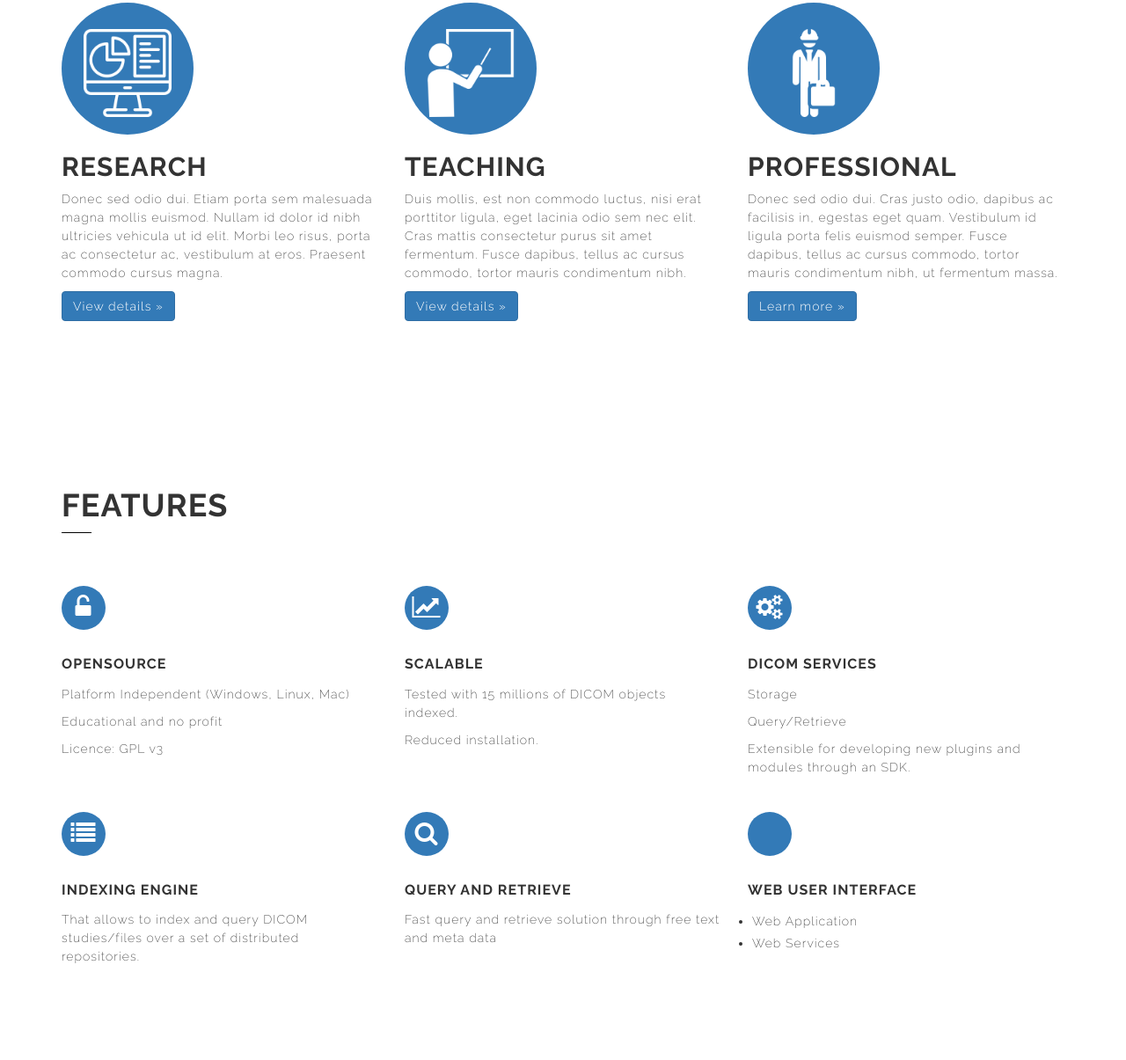
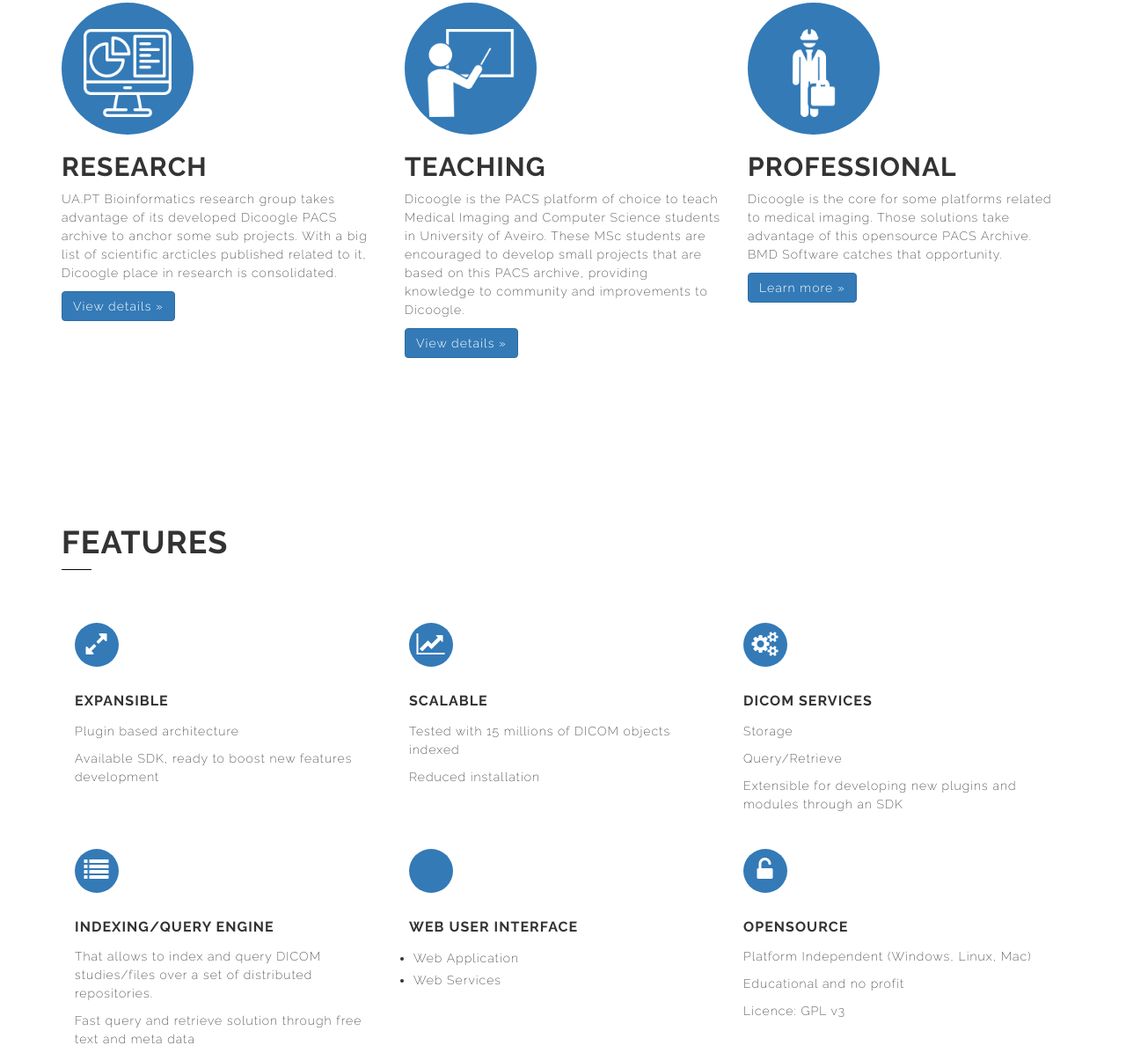
Before and after one commit to rlebre/dicoogle-website-dicoogle, a website: page index.html in a window 1280 px wide. Shown: the part 1254-2459 px from the top of the page at 88% size. Drawn offline with Linux system fonts and the light colour scheme.

Commit message:
updated features fixed language issues

```diff
--- a/index.html
+++ b/index.html
@@ -78,7 +78,7 @@
 					<div class="carousel-caption container">
 						<div class="row">
 							<div class="col-sm-7">
-								<h1>Easy Developement due</h1>
+								<h1>Easy Developement due to</h1>
 								<h2>Plugin Architecture</h2>
 								<p>A plugin architecture allowing the development and expansion of the base functionalities.</p>
 							</div>
@@ -155,8 +155,9 @@
 					<div class="circletag">
 						<img src="images/applications/research_icon.png" alt="Research" width="100" height="100"></div>
 					<h2>Research</h2>
-					<p>Donec sed odio dui. Etiam porta sem malesuada magna mollis euismod. Nullam id dolor id nibh ultricies vehicula ut id
-						elit. Morbi leo risus, porta ac consectetur ac, vestibulum at eros. Praesent commodo cursus magna.</p>
+					<p>UA.PT Bioinformatics research group takes advantage of its developed Dicoogle PACS archive to anchor some sub projects.
+						With a big list of scientific arcticles published related to it, Dicoogle place in research is consolidated.
+					</p>
 					<p><a class="btn btn-primary" href="#" role="button">View details &raquo;</a></p>
 				</div>
 				<div class="col-md-4">
@@ -164,8 +165,10 @@
 						<img class="image-center" src="images/applications/teaching_icon.png" alt="Teaching" width="100" height="100">
 					</div>
 					<h2>Teaching</h2>
-					<p>Duis mollis, est non commodo luctus, nisi erat porttitor ligula, eget lacinia odio sem nec elit. Cras mattis consectetur
-						purus sit amet fermentum. Fusce dapibus, tellus ac cursus commodo, tortor mauris condimentum nibh.
+					<p>
+						Dicoogle is the PACS platform of choice to teach Medical Imaging and Computer Science students in University of Aveiro. These
+						MSc students are encouraged to develop small projects that are based on this PACS archive, providing knowledge to community
+						and improvements to Dicoogle.
 					</p>
 					<p><a class="btn btn-primary" href="#" role="button">View details &raquo;</a></p>
 				</div>
@@ -173,10 +176,10 @@
 					<div class="circletag">
 						<img class="image-center" src="images/applications/professional_icon.png" alt="Professional" width="100" height="100"></div>
 					<h2>Professional</h2>
-					<p>Donec sed odio dui. Cras justo odio, dapibus ac facilisis in, egestas eget quam. Vestibulum id ligula porta felis euismod
-						semper. Fusce dapibus, tellus ac cursus commodo, tortor mauris condimentum nibh, ut fermentum massa.
+					<p>Dicoogle is the core for some platforms related to medical imaging. Those solutions take advantage of this opensource
+						PACS Archive. BMD Software catches that opportunity.
 					</p>
-					<p><a class="btn btn-primary" href="#" role="button">Learn more &raquo;</a></p>
+					<p><a class="btn btn-primary" href="https://www.bmd-software.com" role="button">Learn more &raquo;</a></p>
 				</div>
 			</div>
 	</section>
@@ -191,68 +194,75 @@
 					</div>
 				</div>
 
-				<div class="col-md-4 col-sm-6 st-service">
-					<div class="circletag">
-						<i class="fa fa-unlock-alt" aria-hidden="true"></i>
+
+				<div class="col-md-12">
+					<div class="col-md-4 col-sm-6 st-service">
+						<div class="circletag">
+							<i class="fa fa-expand" aria-hidden="true"></i>
+						</div>
+
+						<h2>Expansible</h2>
+						<p>Plugin based architecture</p>
+						<p>Available SDK, ready to boost new features development</p>
 					</div>
 
-					<h2> Opensource</h2>
-					<p>Platform Independent (Windows, Linux, Mac)</p>
-					<p>Educational and no profit</p>
-					<p>Licence: GPL v3</p>
-				</div>
+					<div class="col-md-4 col-sm-6 st-service">
+						<div class="circletag">
+							<i class="fa fa-line-chart" aria-hidden="true"></i>
 
-				<div class="col-md-4 col-sm-6 st-service">
-					<div class="circletag">
-						<i class="fa fa-line-chart" aria-hidden="true"></i>
+						</div>
 
+						<h2>Scalable</h2>
+						<p>Tested with 15 millions of DICOM objects indexed</p>
+						<p>Reduced installation</p>
 					</div>
 
-					<h2>Scalable</h2>
-					<p>Tested with 15 millions of DICOM objects indexed.</p>
-					<p>Reduced installation.</p>
-				</div>
+					<div class="col-md-4 col-sm-6 st-service">
+						<div class="circletag">
+							<i class="fa fa-cogs" aria-hidden="true"></i>
+						</div>
 
-				<div class="col-md-4 col-sm-6 st-service">
-					<div class="circletag">
-						<i class="fa fa-cogs" aria-hidden="true"></i>
+						<h2>DICOM Services</h2>
+						<p>Storage</p>
+						<p>Query/Retrieve</p>
+						<p>Extensible for developing new plugins and modules through an SDK</p>
 					</div>
 
-					<h2>DICOM Services</h2>
-					<p>Storage</p>
-					<p>Query/Retrieve</p>
-					<p>Extensible for developing new plugins and modules through an SDK.</p>
-				</div>
-
-				<div class="col-md-4 col-sm-6 st-service">
-					<div class="circletag">
-						<i class="fa fa-list" aria-hidden="true"></i>
-					</div>
-
-					<h2>Indexing Engine</h2>
-					<p>That allows to index and query DICOM studies/files over a set of distributed repositories.</p>
-				</div>
-
-				<div class="col-md-4 col-sm-6 st-service">
-					<div class="circletag">
-						<i class="fa fa-search" aria-hidden="true"></i>
-					</div>
-
-					<h2>Query and Retrieve</h2>
-					<p>Fast query and retrieve solution through free text and meta data</p>
 
 				</div>
 
-				<div class="col-md-4 col-sm-6 st-service">
-					<div class="circletag">
-						<i class="fa-window-maximize" aria-hidden="true"></i>
+				<div class="col-md-12">
+					<div class="col-md-4 col-sm-6 st-service">
+						<div class="circletag">
+							<i class="fa fa-list" aria-hidden="true"></i>
+						</div>
+
+						<h2>Indexing/query Engine</h2>
+						<p>That allows to index and query DICOM studies/files over a set of distributed repositories.</p>
+						<p>Fast query and retrieve solution through free text and meta data</p>
+					</div>
+					<div class="col-md-4 col-sm-6 st-service">
+						<div class="circletag">
+							<i class="fa-window-maximize" aria-hidden="true"></i>
+						</div>
+
+						<h2>Web User Interface</h2>
+						<ul style="padding-left:5px">
+							<li>Web Application</li>
+							<li>Web Services</li>
+						</ul>
 					</div>
 
-					<h2>Web User Interface</h2>
-					<ul style="padding-left:5px">
-						<li>Web Application</li>
-						<li>Web Services</li>
-					</ul>
+					<div class="col-md-4 col-sm-6 st-service">
+						<div class="circletag">
+							<i class="fa fa-unlock-alt" aria-hidden="true"></i>
+						</div>
+
+						<h2> Opensource</h2>
+						<p>Platform Independent (Windows, Linux, Mac)</p>
+						<p>Educational and no profit</p>
+						<p>Licence: GPL v3</p>
+					</div>
 				</div>
 			</div>
 		</div>
```
